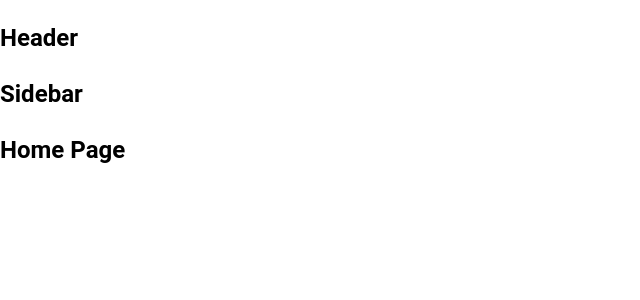
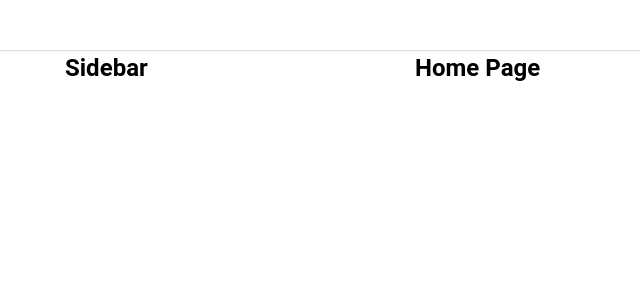
Before and after one commit to RogerDinh19/tiktok, a React (Create React App) app: page / in a window 1280 px wide. Shown: the top 300 px of the page, without its empty margins (0-640 px from the left). Built offline with nearby package versions, Linux system fonts and the light colour scheme.

Commit message:
erect layout

```diff
--- a/package.json
+++ b/package.json
@@ -6,6 +6,7 @@
     "@testing-library/jest-dom": "^5.16.5",
     "@testing-library/react": "^13.4.0",
     "@testing-library/user-event": "^13.5.0",
+    "classnames": "^2.3.2",
     "normalize.css": "^8.0.1",
     "react": "^18.2.0",
     "react-dom": "^18.2.0",
--- a/src/components/GlobalStyles/GlobalStyles.scss
+++ b/src/components/GlobalStyles/GlobalStyles.scss
@@ -2,10 +2,13 @@
 
 :root {
     --primary: #fe2c55;
+    --layout-width:1150px
 }
 
 *{
     box-sizing: border-box;
+    margin: 0;
+    padding: 0;
 }
 
 html {
--- /dev/null
+++ b/src/components/Layout/DefaultLayout/DefaultLayout.module.scss
@@ -0,0 +1,14 @@
+.wrapper{
+    display: flex;
+    flex-direction: column;
+    justify-content: center;
+    align-items: center;
+    .container{
+        width: var(--layout-width);
+        display: flex;
+    }
+
+    .content{
+
+    }
+}
--- /dev/null
+++ b/src/components/Layout/DefaultLayout/Sidebar/Sidebar.module.scss
@@ -0,0 +1,3 @@
+.wrapper{
+    width: 350px;
+}
--- a/src/components/Layout/DefaultLayout/Sidebar/index.js
+++ b/src/components/Layout/DefaultLayout/Sidebar/index.js
@@ -1,6 +1,13 @@
+import classNames from "classnames/bind";
+import styles from "./Sidebar.module.scss"
+
+const cx = classNames.bind(styles)
+
 function Sidebar() {
     return (
-        <h2>Sidebar</h2>
+        <aside className={cx('wrapper')}>
+            <h2>Sidebar</h2>
+        </aside>
      );
 }
 
--- a/src/components/Layout/DefaultLayout/index.js
+++ b/src/components/Layout/DefaultLayout/index.js
@@ -1,14 +1,18 @@
 import Header from "~/components/Layout/components/Header";
 import Sidebar from "./Sidebar";
+import styles from "./DefaultLayout.module.scss"
+import classNames from "classnames/bind";
+
+const cx = classNames.bind(styles)
 
 
 function DefaultLayout( {children}) {
     return (
-        <div>
+        <div className={cx('wrapper')}>
             <Header/>
-            <div>
+            <div className={cx('container')}>
                 <Sidebar/>
-                <div>{children}</div>
+                <div className={cx('content')}>{children}</div>
             </div>
         </div>
      );
--- a/src/components/Layout/HeaderOnly/index.js
+++ b/src/components/Layout/HeaderOnly/index.js
@@ -1,7 +1,7 @@
 import Header from "~/components/Layout/components/Header";
 
 
-function DefaultLayout( {children}) {
+function HeaderOnly( {children}) {
     return (
         <div>
             <Header/>
@@ -12,4 +12,4 @@
      );
 }
 
-export default DefaultLayout;
+export default HeaderOnly;
--- /dev/null
+++ b/src/components/Layout/components/Header/Header.module.scss
@@ -0,0 +1,12 @@
+.wrapper{
+    height: 50px;
+    box-shadow: 0px 1px 1px rgb(0 0 0 / 12%);
+    display: flex;
+    justify-content: center;
+    width: 100%;
+    .inner{
+        width: var(--layout-width);
+        height: 100%;
+
+    }
+}
--- a/src/components/Layout/components/Header/index.js
+++ b/src/components/Layout/components/Header/index.js
@@ -1,6 +1,12 @@
+import styles from './Header.module.scss'
+import classNames from 'classnames/bind';
+
+const cx = classNames.bind(styles)
 function Header() {
     return (
-        <h2>Header</h2>
+        <header className={cx('wrapper')}>
+            <div className={cx('inner')}></div>
+        </header>
      );
 }
 
```
Also changed, not shown: 1 other file (tests, documents, lock files or other folders).
